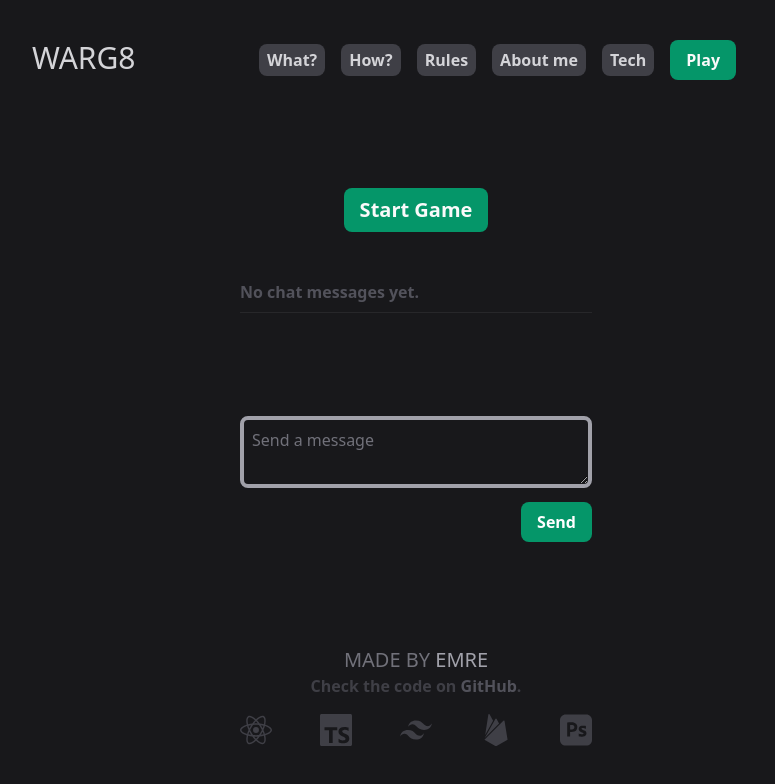
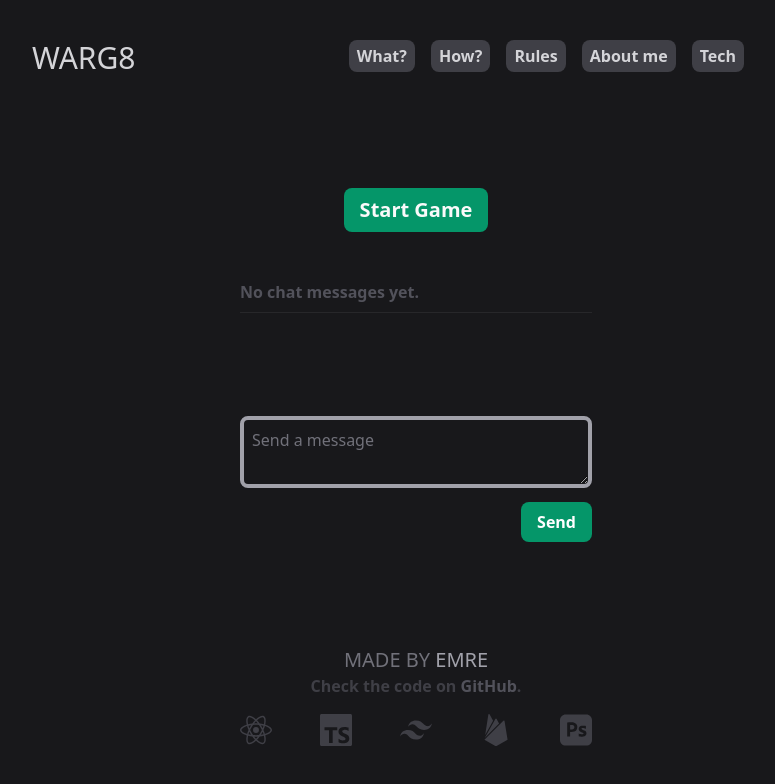
Before and after one commit to EmreYYZ/mh-2021-1, a React (Create React App) app: page /play in a window 1280 px wide. Shown: the top 784 px of the page, without its empty margins (224-999 px from the left). Built offline with nearby package versions, Linux system fonts and the light colour scheme.

Commit message:
Don't show play button on "/play"

```diff
--- a/src/components/Game.tsx
+++ b/src/components/Game.tsx
@@ -179,7 +179,7 @@ export const Game = () => {
   // }, []);
 
   return (
-    <div className="bg-gray-900 w-6/6 m-auto text-white p-10">
+    <div className="bg-gray-900 w-6/6 md:w-4/6 lg:w-3/6 m-auto text-white p-10">
       {/* <h2 className="font-body block">Justin Trudeau 3000 vs J0e BID3n</h2> */}
       <div className="m-auto">
         {isGameStarted === true && gameOver === false ? (
--- a/src/components/Header.tsx
+++ b/src/components/Header.tsx
@@ -1,7 +1,8 @@
-import React from "react";
-import { Link } from "react-router-dom";
+import React, { useEffect } from "react";
+import { Link, useLocation } from "react-router-dom";
 import { v4 as uuidv4 } from "uuid";
 export const Header = () => {
+  let location = useLocation();
   const navigation = [
     {
       name: "What?",
@@ -37,11 +38,14 @@ export const Header = () => {
             <a href={link.url}>{link.name}</a>
           </div>
         ))}
-        <div className="hidden lg:inline-block mr-6">
-          <Link to="/play">
-            <button className="animation px-4 py-2 bg-emerald-600 hover:text-white rounded-lg hover:bg-emerald-800 font-bold text-gray-50">Play</button>
-          </Link>
-        </div>
+
+        {location.pathname !== "/play" ? (
+          <div className="hidden lg:inline-block mr-6">
+            <Link to="/play">
+              <button className="animation px-4 py-2 bg-emerald-600 hover:text-white rounded-lg hover:bg-emerald-800 font-bold text-gray-50">Play</button>
+            </Link>
+          </div>
+        ) : null}
       </nav>
     </div>
   );
```
